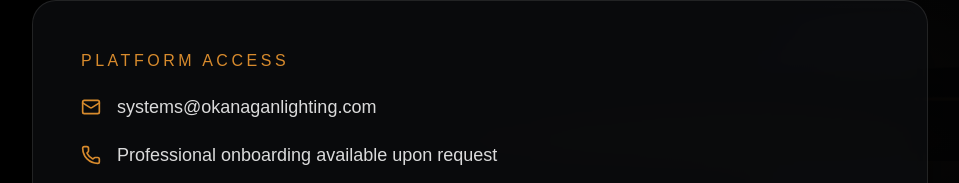
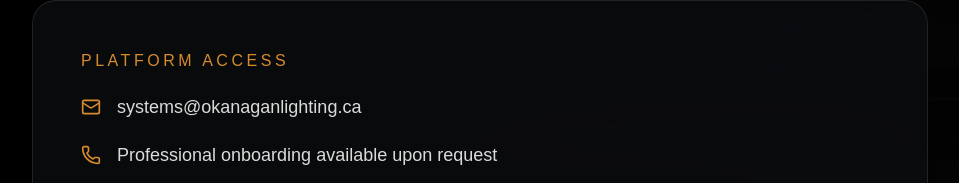
Before and after one commit to 25miyagishima/okanagan-lighting-web, a Next.js app: page / in a window 1280 px wide. Shown: the part 2902-3085 px from the top of the page, without its empty margins (32-991 px from the left). Built offline with nearby package versions, Linux system fonts and the light colour scheme.

Commit message:
Link Update

```diff
--- a/src/app/page.tsx
+++ b/src/app/page.tsx
@@ -306,7 +306,7 @@
           </p>
 
           <div className="space-y-5 text-base text-white/85 md:text-lg">
-            <ContactLine icon={Mail} text="systems@okanaganlighting.com" />
+            <ContactLine icon={Mail} text="systems@okanaganlighting.ca" />
             <ContactLine
               icon={Phone}
               text="Professional onboarding available upon request"
@@ -316,7 +316,7 @@
 
           <div className="mt-10 border-t border-white/10 pt-8">
             <a
-              href="https://okanaganlighting.com"
+              href="https://okanaganlighting.ca"
               className="inline-flex text-sm tracking-[0.18em] text-white/70 transition hover:text-[#E2B15A]"
             >
               Explore Okanagan Lighting →
```
